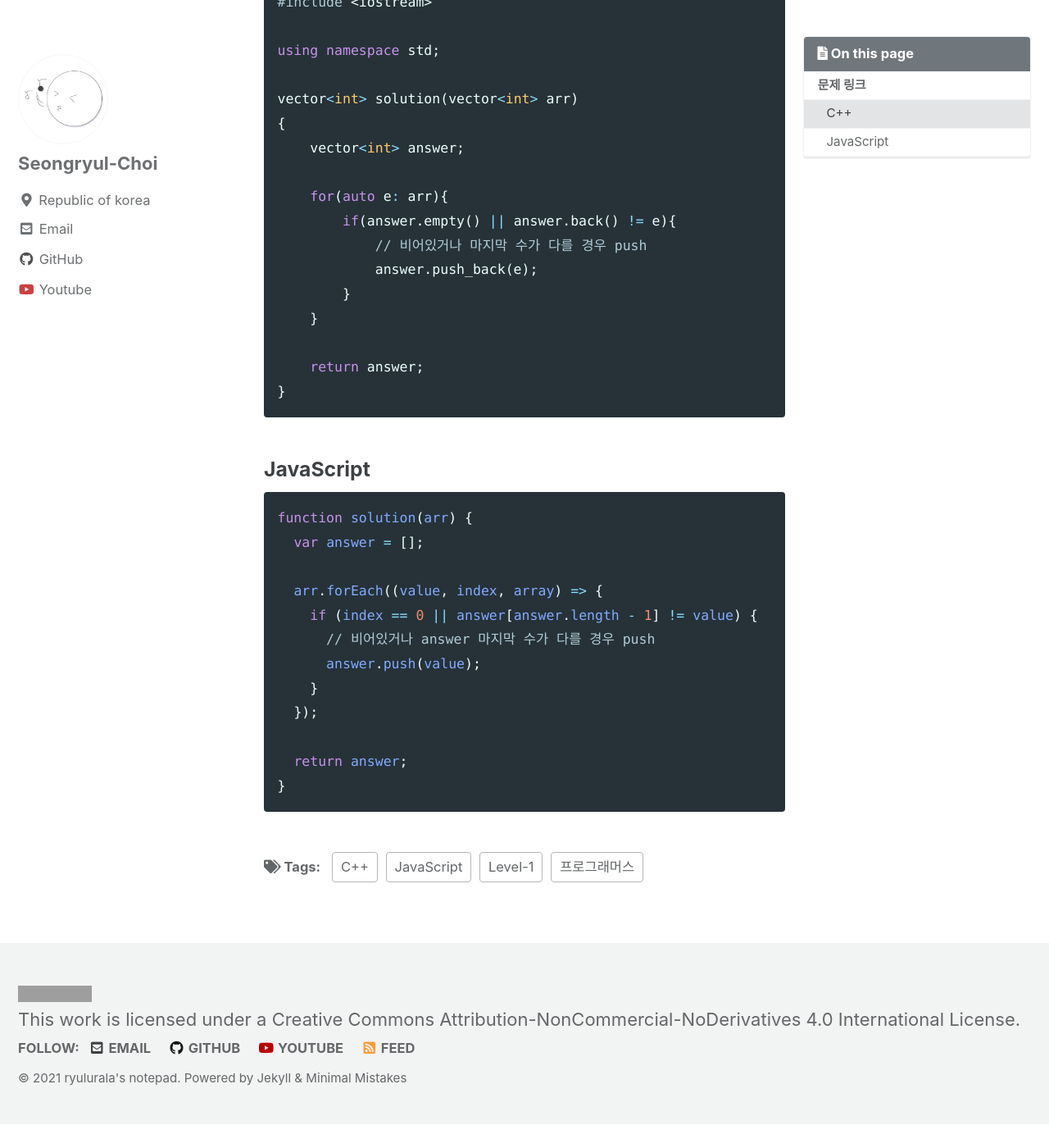
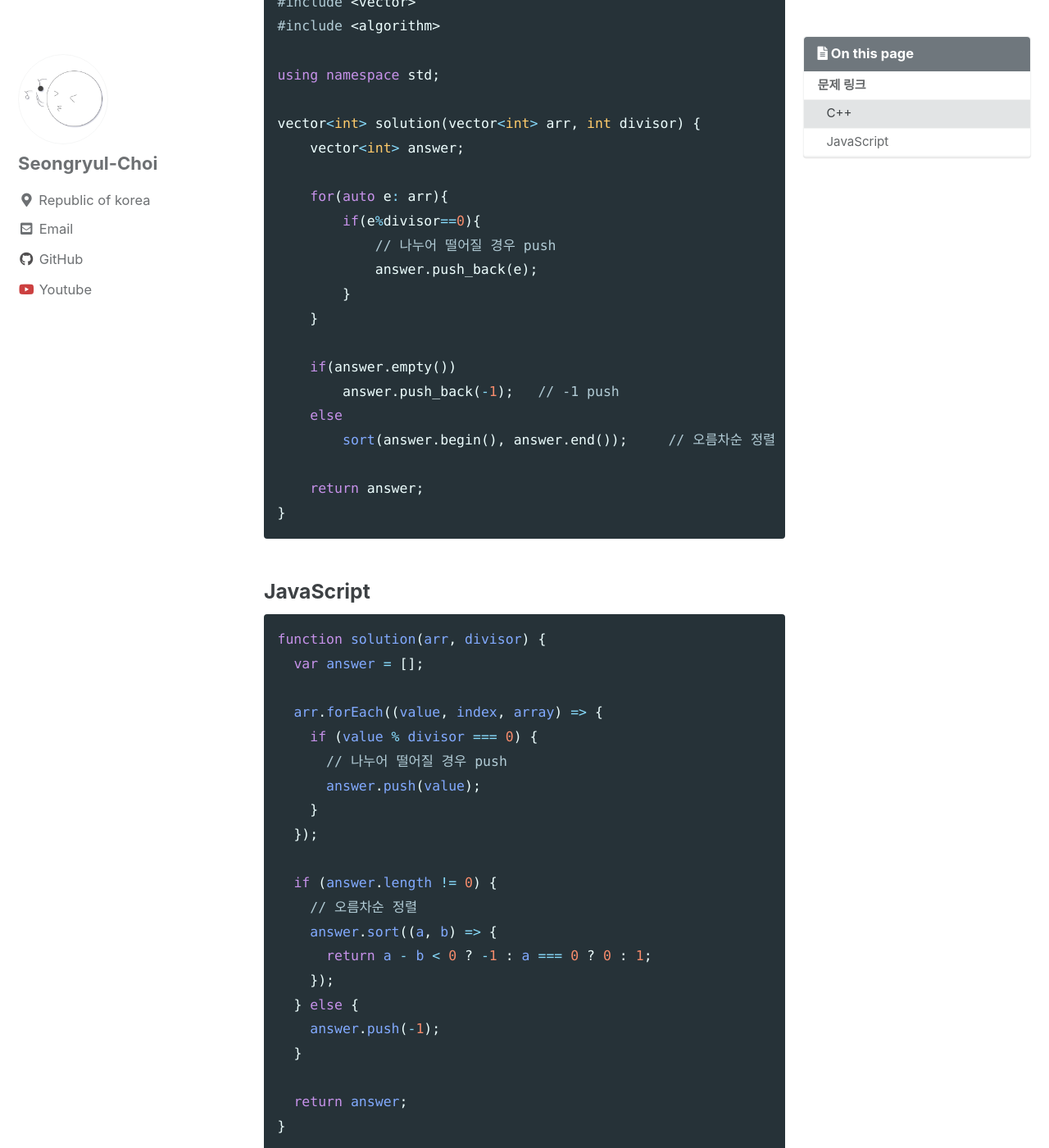
Before and after one commit to ryulurala/ryulurala.github.io, a Jekyll site: the page built from _posts/2021-01-19-solution10.md, in a window 1280 px wide and 1400 px high, scrolled down 524 px. Shown: the whole window at 82% size. Built offline with Jekyll 4.4.1, drawn with Linux system fonts in a browser that asks for light colours; cached includes are drawn as plain includes; before the commit the page ends 1895 px from its top, so only the background shows below that; some of the changed text lies outside the part shown; grey boxes are pictures that could not be loaded.

Commit message:
Positing Solution of Programmers's Ploblem by C++ & JavaScript

````diff
--- a/_posts/2021-01-19-solution10.md
+++ b/_posts/2021-01-19-solution10.md
@@ -1,5 +1,5 @@
 ---
-title: "같은 숫자는 싫어"
+title: "나누어 떨어지는 숫자 배열"
 excerpt: "프로그래머스 풀이"
 category: 프로그래머스
 tags: [C++, JavaScript, 프로그래머스, Level-1]
@@ -9,26 +9,31 @@ toc_sticky: true
 
 ## 문제 링크
 
-[같은 숫자는 싫어](https://programmers.co.kr/learn/courses/30/lessons/12906)
+[나누어 떨어지는 숫자 배열](https://programmers.co.kr/learn/courses/30/lessons/12910)
 
 ### C++
 
 ```cpp
+#include <string>
 #include <vector>
-#include <iostream>
+#include <algorithm>
 
 using namespace std;
 
-vector<int> solution(vector<int> arr)
-{
+vector<int> solution(vector<int> arr, int divisor) {
     vector<int> answer;
 
     for(auto e: arr){
-        if(answer.empty() || answer.back() != e){
-            // 비어있거나 마지막 수가 다를 경우 push
+        if(e%divisor==0){
+            // 나누어 떨어질 경우 push
             answer.push_back(e);
         }
     }
+
+    if(answer.empty())
+        answer.push_back(-1);   // -1 push
+    else
+        sort(answer.begin(), answer.end());     // 오름차순 정렬
 
     return answer;
 }
@@ -37,16 +42,25 @@ vector<int> solution(vector<int> arr)
 ### JavaScript
 
 ```js
-function solution(arr) {
+function solution(arr, divisor) {
   var answer = [];
 
   arr.forEach((value, index, array) => {
-    if (index == 0 || answer[answer.length - 1] != value) {
-      // 비어있거나 answer 마지막 수가 다를 경우 push
+    if (value % divisor === 0) {
+      // 나누어 떨어질 경우 push
       answer.push(value);
     }
   });
 
+  if (answer.length != 0) {
+    // 오름차순 정렬
+    answer.sort((a, b) => {
+      return a - b < 0 ? -1 : a === 0 ? 0 : 1;
+    });
+  } else {
+    answer.push(-1);
+  }
+
   return answer;
 }
 ```
````
Also changed, not shown: _posts/2021-01-19-solution11.md (added, +52 -0 lines), _posts/2021-01-19-solution12.md (added, +66 -0 lines), _posts/2021-01-19-solution13.md (added, +59 -0 lines), _posts/2021-01-19-solution14.md (added, +56 -0 lines).
